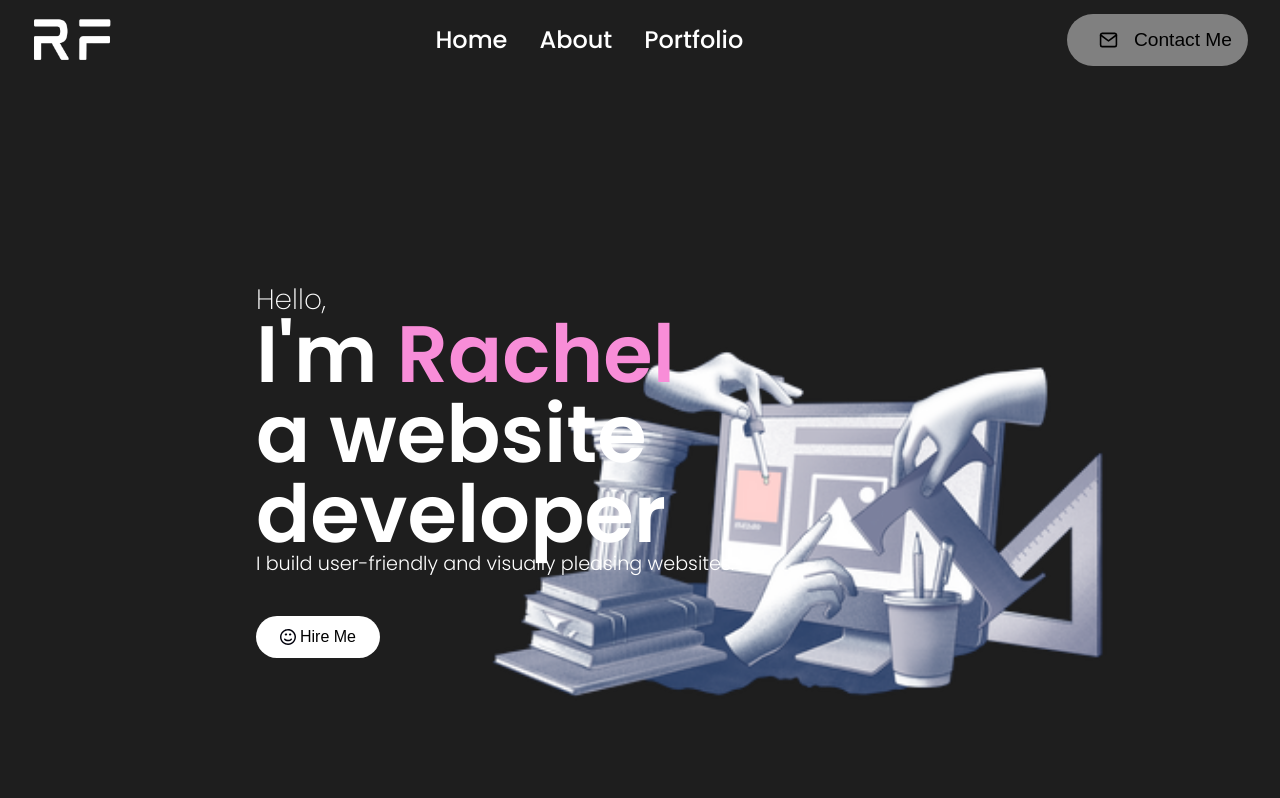
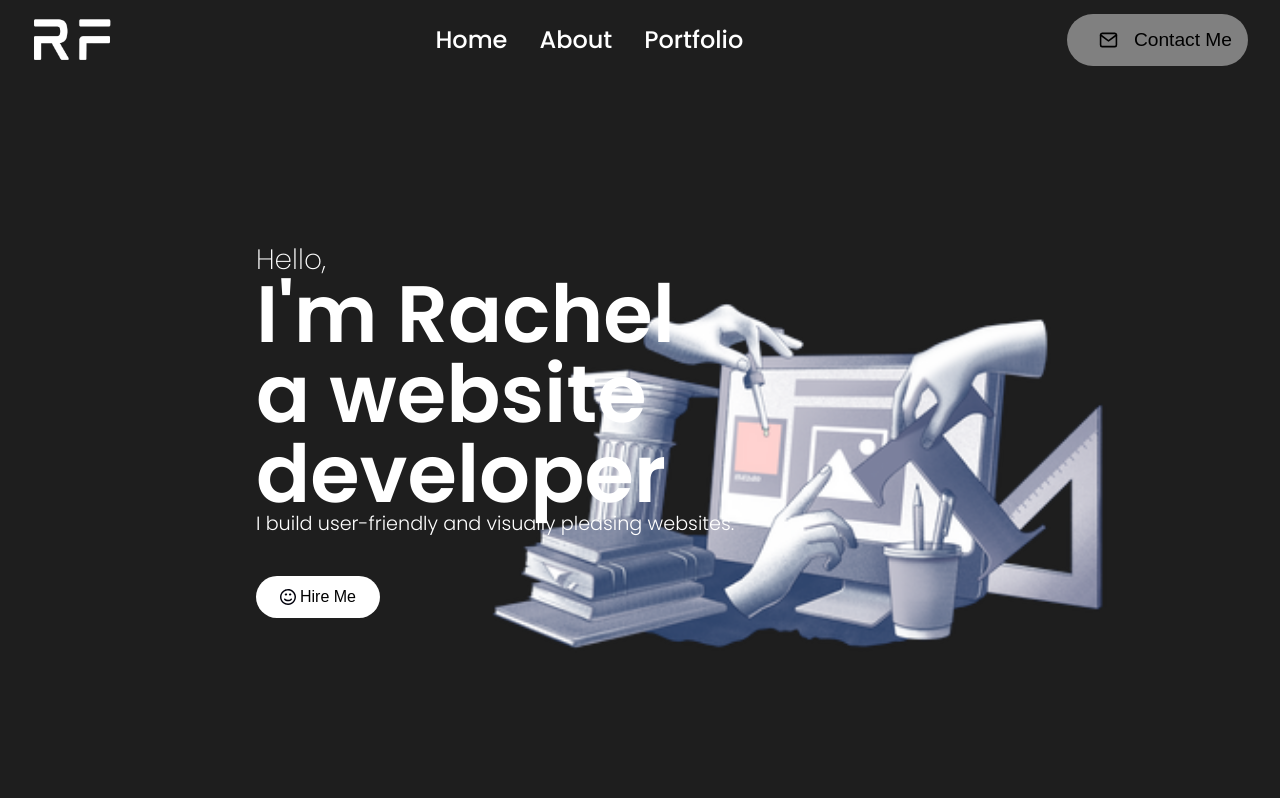
Before and after one commit to rfingerhut93/react-portfolio, a React (Create React App) app: page / in a window 1280 px wide. Shown: the top 798 px of the page. Built offline with nearby package versions, Linux system fonts and the light colour scheme.

Commit message:
Adjust margin

```diff
--- a/src/components/HeroSection/herosection.css
+++ b/src/components/HeroSection/herosection.css
@@ -8,7 +8,7 @@
 
 .bg{
     position: absolute;
-    top: 15rem;
+    top: 12rem;
     right: 0;
     z-index: -1;
     object-fit: cover;
@@ -16,7 +16,7 @@
 }
 
 .hero-section-content{
-    height: 100vh;
+    height: calc(100vh - 5rem);
     width: 100%;
     padding: 2rem 8rem;
     font-size: 5rem;
@@ -32,7 +32,7 @@
 }
 
 #intro-name{
-    color: rgb(248, 141, 216);
+    color: var(--highlight-color);
 }
 
 #intro-para{
```
